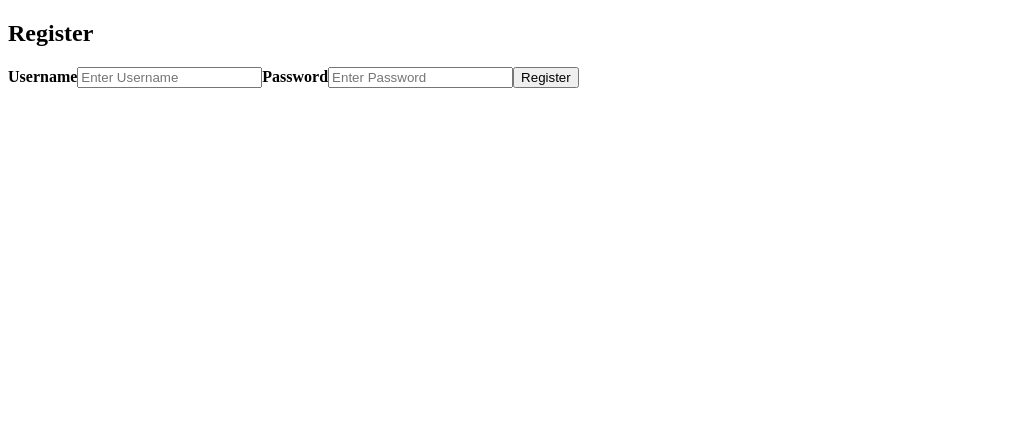
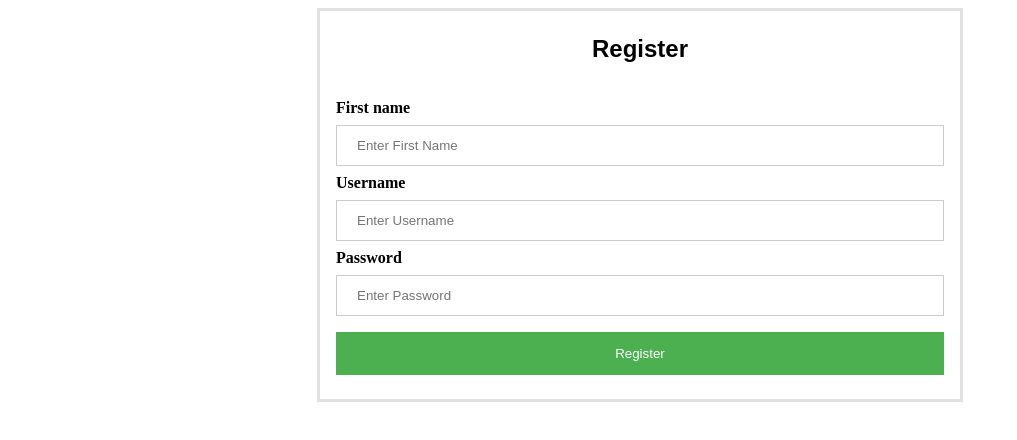
Before and after one commit to CindyKiran/LOTR, an Angular app in the folder todoapp/: page /register in a window 1280 px wide. Shown: the top 440 px of the page, without its empty margins (0-1017 px from the left). Built offline with nearby package versions, Linux system fonts and the light colour scheme.

Commit message:
fourth Commit

```diff
--- a/todoapp/src/app/Todo.ts
+++ b/todoapp/src/app/Todo.ts
@@ -2,13 +2,15 @@
 export class Todo {
 
   id: Number = 0;
+  firstName: String;
   userName: String;
   passWord: String;
 
 
-  constructor(id: Number, userName: String, passWord: String) {
+  constructor(id: Number, firstName: String, userName: String, passWord: String) {
     this.id = id;
     this.userName = userName;
     this.passWord = passWord;
+    this.firstName = firstName;
   }
 }
--- a/todoapp/src/app/register/register.component.css
+++ b/todoapp/src/app/register/register.component.css
@@ -0,0 +1,66 @@
+
+/* Bordered form */
+form {
+    border: 3px solid #E1E1E1;
+    max-width: 40em;
+    margin: auto;
+  }
+  h1{ font-family: sans-serif}
+
+  /* Full-width inputs */
+  input[type=text], input[type=password] {
+    width: 100%;
+    padding: 12px 20px;
+    margin: 8px 0;
+    display: inline-block;
+    border: 1px solid #ccc;
+    box-sizing: border-box;
+  }
+
+  /* Set a style for all buttons */
+  button {
+    background-color: #4CAF50;
+    color: white;
+    padding: 14px 20px;
+    margin: 8px 0;
+    border: none;
+    cursor: pointer;
+    width: 100%;
+  }
+
+  /* Add a hover effect for buttons */
+  button:hover {
+    opacity: 0.8;
+  }
+
+
+  /* Center the avatar image inside this container */
+  .imgcontainer {
+    text-align: center;
+    margin: 24px 0 12px 0;
+  }
+
+  /* Avatar image */
+  img.avatar {
+    width: 40%;
+    border-radius: 10%;
+  }
+
+  /* Add padding to containers */
+  .container {
+    padding: 16px;
+  }
+
+  /* The "Forgot password" text */
+  span.psw {
+    float: right;
+    padding-bottom: 10px;
+  }
+
+  /* Change styles for span and cancel button on extra small screens */
+  @media screen and (max-width: 300px) {
+    span.psw {
+      display: block;
+      float: none;
+    }
+  }
--- a/todoapp/src/app/register/register.component.html
+++ b/todoapp/src/app/register/register.component.html
@@ -1,9 +1,12 @@
-<form [formGroup]="todoForm" (ngSubmit)="loginTodo($event)">
+<form [formGroup]="todoForm" (ngSubmit)="saveTodo($event)">
   <div class="imgcontainer">
     <h1>Register</h1>
   </div>
 
   <div class="container">
+    <label for="fName"><b>First name</b></label>
+    <input formControlName="firstName" type="text" placeholder="Enter First Name" name="fName" required>
+
     <label for="uname"><b>Username</b></label>
     <input formControlName="userName" type="text" placeholder="Enter Username" name="uname" required>
 
--- a/todoapp/src/app/register/register.component.ts
+++ b/todoapp/src/app/register/register.component.ts
@@ -17,7 +17,8 @@ export class RegisterComponent implements OnInit {
 
   public todoForm = this.fb.group({
     userName: ['', Validators.required],
-    passWord: ['', Validators.required]
+    passWord: ['', Validators.required],
+    firstName:  ['', Validators.required]
   });
 
   ngOnInit() {
@@ -27,8 +28,9 @@ export class RegisterComponent implements OnInit {
 
     const userName = this.todoForm.controls['userName'].value;
     const passWord = this.todoForm.controls['passWord'].value;
+    const firstName = this.todoForm.controls['firstName'].value;
 
-    this.todoService.saveUser(new Todo(0, userName, passWord)).subscribe(
+    this.todoService.saveUser(new Todo(0, firstName, userName, passWord)).subscribe(
     );
   }
 
--- a/todoapp/src/app/todo-form/todo-form.component.ts
+++ b/todoapp/src/app/todo-form/todo-form.component.ts
@@ -37,8 +37,9 @@ export class TodoFormComponent implements OnInit {
 
     const userName = this.todoForm.controls['userName'].value;
     const passWord = this.todoForm.controls['passWord'].value;
+    const firstName = this.todoForm.controls['firstName'].value;
 
-    this.todoService.authenticate(new Todo(0, userName, passWord)).subscribe(result => {
+    this.todoService.authenticate(new Todo(0, firstName, userName, passWord)).subscribe(result => {
       console.log(result)
       if(result == true){
         this.router.navigate(['blackboard'])
```
Also changed, not shown: 2 other files (tests, documents, lock files or other folders).
